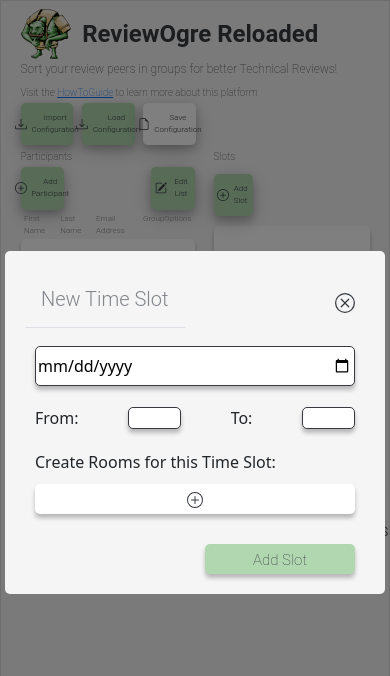
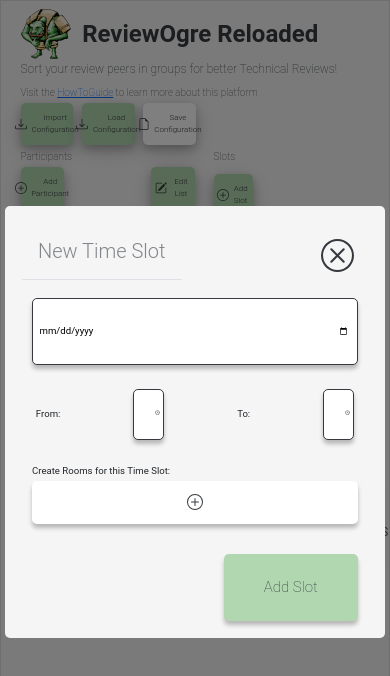
Before and after one commit to RichardWuensch/ReviewOgre, a React (Create React App) app: page / in a window 390 px wide. Both pictures are taken after a click on the button "Add Slot". Shown: the top 676 px of the page. Built offline with nearby package versions, Linux system fonts and the light colour scheme.

Commit message:
Time Slot: -chevron fix -Accordion fix -date/time input restricted -responsive fix

```diff
--- a/src/components/modals/SlotModal.css
+++ b/src/components/modals/SlotModal.css
@@ -1,8 +1,19 @@
+.span{
+    font-family: 'Roboto', sans-serif;
+    font-style: normal;
+    font-weight: 300;
+    font-size: 20px;
+}
 .modal-container{
     background-color: #f5f5f5;
     margin: -20px;
     border-radius: 5px;
-    padding:20px;
+    padding:5%;
+    font-family: 'Roboto', sans-serif;
+    font-style: normal;
+    font-size: 60%;
+    max-height: 90vh;
+    overflow-y: auto;
 }
 .modal-header{
     font-family: 'Roboto', sans-serif;
@@ -15,12 +26,12 @@
     display: flex;
     justify-content: space-between;
     align-items: center;
-    padding-right: 10px;
+    padding-right: 4%;
 }
 .modal-header-icon{
-    width: 20px;
-    height: 20px;
-    color: #82868B;
+    width: 10%;
+    height: 10%;
+    color: #C1C1C1;
 }
 
 .date-container{
@@ -30,8 +41,8 @@
 }
 .input-date-container{
     width:100%;
-    height:40px;
-    padding: 2px;
+    height:8vh;
+    padding: 2%;
     background: #FFFFFF;
     border: 1px solid #363A3F;
     border-radius: 5px;
@@ -40,14 +51,15 @@
 
 .time-container{
     display: flex;
-    padding: 10px;
+    padding: 4%;
     justify-content: space-between;
     align-items: center;
 }
 
 .input-time-container{
-    width: 53px;
-    height: 22px;
+    width: 8vw;
+    height: 6vh;
+    padding-left: 3%;
     background: #FFFFFF;
     border: 1px solid #363A3F;
     border-radius: 5px;
@@ -57,11 +69,15 @@
     display:flex;
     justify-content: flex-end;
     padding-right: 10px;
+    align-items: center;
 }
 .add-slot-button{
+    display: flex;
+    align-items: center;
+    justify-content: center;
     margin-top: 20px;
-    width: 150px;
-    height: 30px;
+    width: 40%;
+    height: 8vh;
     background: #B0D7AF;
     border-radius: 5px;
     border-style: none;
@@ -81,11 +97,98 @@
     flex-direction: column;
 }
 .add-room-button{
+    display: flex;
+    align-items: center;
+    justify-content: center;
     width:100%;
-    height:30px;
-    margin-top: 10px;
+    height:5vh;
     background: #FFFFFF;
     border-radius: 5px;
     border-style: none;
     box-shadow: 0 4px 4px rgba(0, 0, 0, 0.25);
 }
+.list-style{
+    list-style: none;
+    padding-left: 0;
+    margin-bottom: 1%;
+
+}
+.beamer-properties{
+    padding: -10px;
+    display: flex;
+    align-items: center;
+}
+.list-item{
+    display: flex;
+    color: #FFFFFF;
+    justify-content: space-between;
+}
+.expand-chevron-button{
+    border-style: none;
+    background-color: #F5F5F5;
+    justify-self: flex-end;
+}
+.item-text{
+    border-style: none;
+}
+.switch {
+    position: relative;
+    display: inline-block;
+    width: 35px;
+    height: 18px;
+}
+
+/* Hide default HTML checkbox */
+.switch input {
+    opacity: 0;
+    width: 0;
+    height: 0;
+}
+
+/* The slider */
+.slider {
+    position: absolute;
+    cursor: pointer;
+    top: 0;
+    left: 0;
+    right: 0;
+    bottom: 0;
+    background-color: #ccc;
+    -webkit-transition: .4s;
+    transition: .4s;
+}
+
+.slider:before {
+    position: absolute;
+    content: "";
+    height: 14px;
+    width: 14px;
+    left: 2px;
+    bottom: 2px;
+    background-color: white;
+    -webkit-transition: .4s;
+    transition: .4s;
+}
+
+input:checked + .slider {
+    background-color: #B0D7AF;
+}
+
+input:focus + .slider {
+    box-shadow: 0 0 1px #B0D7AF;
+}
+
+input:checked + .slider:before {
+    -webkit-transform: translateX(17px);
+    -ms-transform: translateX(17px);
+    transform: translateX(17px);
+}
+
+/* Rounded sliders */
+.slider.round {
+    border-radius: 34px;
+}
+
+.slider.round:before {
+    border-radius: 50%;
+}
--- a/src/components/modals/addSlotRoomModal.js
+++ b/src/components/modals/addSlotRoomModal.js
@@ -3,10 +3,65 @@ import PropTypes from 'prop-types';
 import './SlotModal.css';
 import exit from '../../assets/media/x-circle.svg';
 import add from '../../assets/media/plus-circle.svg';
+import chevronDown from '../../assets/media/chevron-down.svg';
+import chevronUp from '../../assets/media/chevron-up.svg';
+import React, { useState } from 'react';
+import { Accordion, Card, useAccordionButton } from 'react-bootstrap';
+
+function ToggleRoom ({ eventKey }) {
+  const [icon, setIcon] = useState('up');
+  const openAccordion = useAccordionButton(eventKey, () =>
+    console.log('totally custom!')
+  );
+
+  const expandAndToggle = () => {
+    openAccordion(undefined);
+    setIcon(icon === 'up' ? 'down' : 'up');
+  };
+
+  return (
+        <button
+            type="button"
+            onClick={expandAndToggle}
+            className={'expand-chevron-button'}
+        >
+            {icon === 'up' ? <img src={chevronDown} alt={'chevron down'} /> : <img src={chevronUp} alt={'chevron up'} /> }
+        </button>
+  );
+}
+ToggleRoom.propTypes = {
+  eventKey: PropTypes.string.isRequired
+};
 
 function SlotModal (props) {
+  const [showModal, setShowModal] = useState(true);
+  const [date, setDate] = useState('');
+  const [startTime, setStartTime] = useState('');
+  const [endTime, setEndTime] = useState('');
+  const [items, setItems] = useState([]);
+
+  const addItem = () => {
+    setItems([...items, { text: 'Room', beamer: false }]);
+  };
+
+  const handleInputChange = (index, event) => {
+    const newItems = [...items];
+    newItems[index].text = event.target.value;
+    setItems(newItems);
+  };
+
+  const handleClose = () => {
+    setShowModal(false);
+    setDate('');
+    setStartTime('');
+    setEndTime('');
+    setItems([]);
+  };
+
   return (
         <Modal
+            onHide={handleClose}
+            show={showModal}
             {...props}
             size="sm"
             aria-labelledby="contained-modal-title-vcenter"
@@ -18,19 +73,47 @@ function SlotModal (props) {
                         <h2 className={'modal-header'}>New Time Slot</h2>
                         <img src={exit} alt={'exitSlotModal'} className={'modal-header-icon'} onClick={props.onHide}/>
                     </div>
-                    <div className={'date-container'}>
-                        <input type={'date'} className={'input-date-container'}/>
+                    <div className={'date-container '}>
+                        <input type={'date'} className={'input-date-container'} value={date} onChange={(e) => setDate(e.target.value)} />
                     </div>
                     <div className={'time-container'}>
                         <span>From:</span>
-                        <input className={'input-time-container'}/>
+                        <input className={'input-time-container'} type={'time'} placeholder={'--:--'} value={startTime} onChange={(e) => setStartTime(e.target.value)} />
                         <span>To:</span>
-                        <input className={'input-time-container'}/>
+                        <input className={'input-time-container'} type={'time'} placeholder={'--:--'} value={endTime} onChange={(e) => setEndTime(e.target.value)} />
                     </div>
                     <div className={'room-container'}>
                         <span>Create Rooms for this Time Slot:</span>
                         <div>
-                            <button className={'add-room-button'}>
+                            <div>
+                                <Accordion defaultActiveKey="0">
+                                <ul className={'list-style'}>
+                                    {items.map((item, index) => (
+                                            <li key={index}>
+                                                <Card>
+                                                    <Card.Header className={'list-item'}>
+                                                            <input className={'item-text'} type="text" value={item.text} onChange={(event) => handleInputChange(index, event)} style={{ backgroundColor: '#F5F5F5' }} />
+                                                            <ToggleRoom eventKey={index}></ToggleRoom>
+                                                    </Card.Header>
+                                                    <Accordion.Collapse eventKey={index}>
+                                                        <Card.Body>
+                                                            <div className={'beamer-properties'}>
+                                                                <label className={'switch'}>
+                                                                    <input type="checkbox"/>
+                                                                    <span className={'slider round'}></span>
+                                                                </label>
+                                                                <span style={{ paddingLeft: 5 }}>Beamer</span>
+                                                            </div>
+                                                        </Card.Body>
+                                                    </Accordion.Collapse>
+                                                </Card>
+                                            </li>
+                                    ))}
+                                </ul>
+                                </Accordion>
+
+                            </div>
+                            <button className={'add-room-button'} onClick={addItem}>
                                 <img src={add} alt={'addRoomIcon'}/>
                             </button>
                         </div>
@@ -46,6 +129,7 @@ function SlotModal (props) {
   );
 }
 SlotModal.propTypes = {
-  onHide: PropTypes.string
+  onHide: PropTypes.string,
+  eventKey: PropTypes.string.isRequired
 };
 export default SlotModal;
```
Also changed, not shown: src/assets/media/chevron-down.svg (added), src/assets/media/chevron-up.svg (added).
